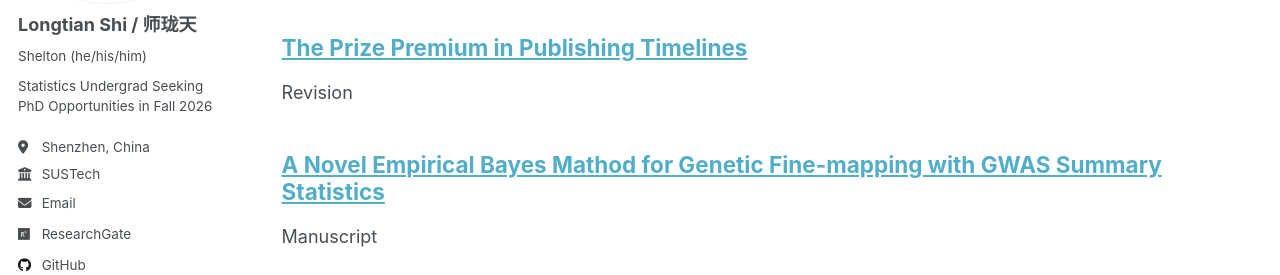
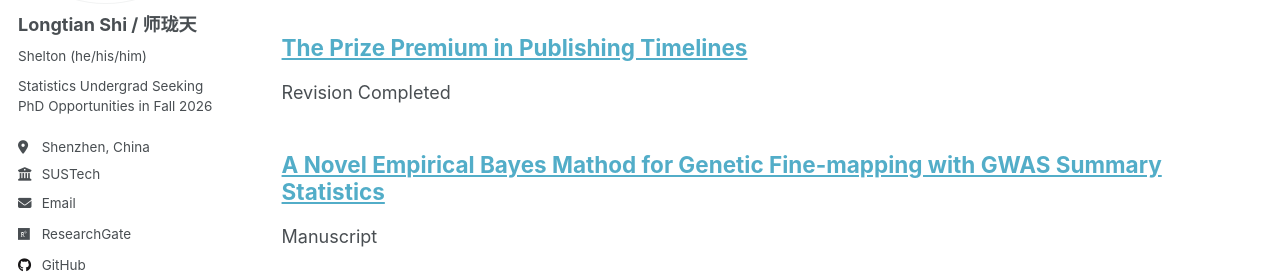
Before and after one commit to statslt/statslt.github.io, a Jekyll site: the page built from _pages/publications.html, in a window 1280 px wide. Shown: the part 229-504 px from the top of the page. Built offline with Jekyll 4.4.1, drawn with Linux system fonts in a browser that asks for light colours.

Commit message:
Update excerpt and revision status in NTJY.md
Signed-off-by: shelton <124960483+statslt@users.noreply.github.com>

```diff
--- a/_publications/NTJY.md
+++ b/_publications/NTJY.md
@@ -2,13 +2,13 @@
 title: "The Prize Premium in Publishing Timelines"
 category: manuscripts
 permalink: /publication/NTJY
-excerpt: "Revision"
+excerpt: "Revision Completed"
 venue: ""
 authors: ["Shi,L.", "Shi, Y.", "Fu, Y.", "Jiang, F.", "Ma, Y."]
 corresponding_author: "Ma, Y."
 ---
 
-In Revision by the *Journal of Informetrics*.
+Revision completed in the *Journal of Informetrics*.
 
 ![JOI Figure 1 Data Curation and Conceptualization](/images/JOI_Figure1.png)
 
```
